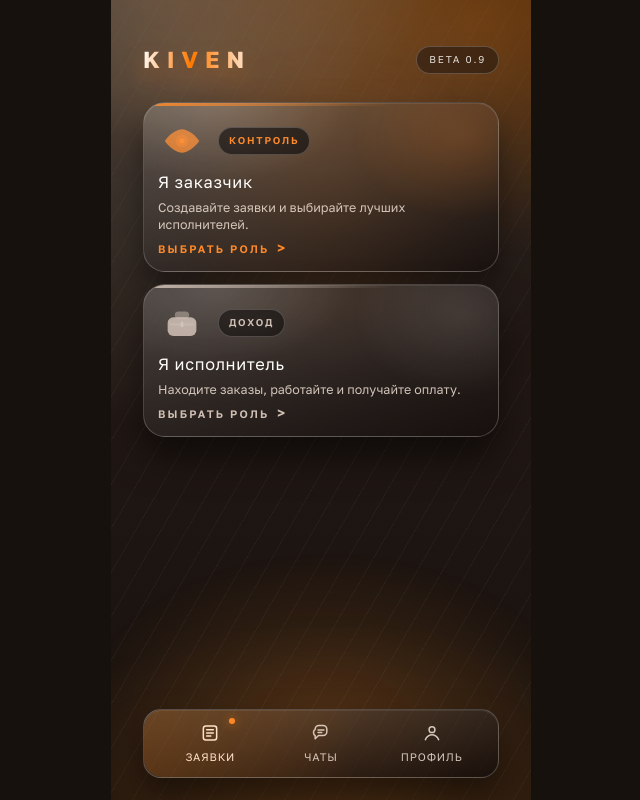
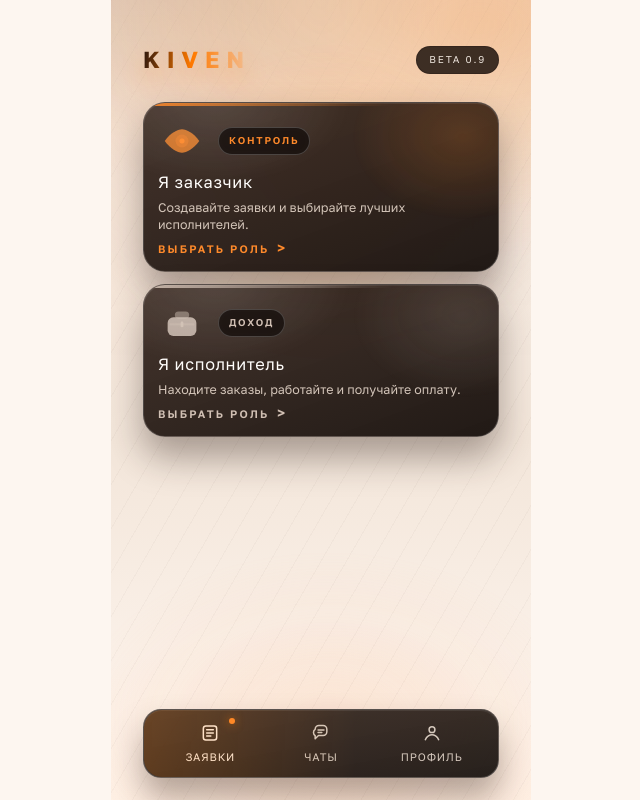
Before and after one commit to GameclubPro/misha, a React (Vite) app: page / in a window 1280 px wide. Shown: the whole page, without its empty margins (319-959 px from the left). Built offline with nearby package versions, Linux system fonts and the light colour scheme; a web font is replaced by a local one.

Commit message:
intro screen

```diff
--- a/src/App.css
+++ b/src/App.css
@@ -21,19 +21,19 @@
   isolation: isolate;
   color: var(--ink);
   background:
-    radial-gradient(1200px 600px at 82% -18%, rgba(255, 122, 0, 0.32), transparent 60%),
-    radial-gradient(900px 600px at 18% 10%, rgba(255, 228, 200, 0.24), transparent 58%),
-    radial-gradient(700px 520px at 52% 120%, rgba(255, 143, 43, 0.24), transparent 65%),
-    linear-gradient(180deg, #17110d 0%, #211814 45%, #17110d 100%);
+    radial-gradient(1200px 600px at 82% -18%, rgba(255, 122, 0, 0.24), transparent 60%),
+    radial-gradient(900px 600px at 18% 10%, rgba(255, 214, 182, 0.4), transparent 58%),
+    radial-gradient(700px 520px at 52% 120%, rgba(255, 143, 43, 0.18), transparent 65%),
+    linear-gradient(180deg, #fff7f1 0%, #f3e6da 55%, #fff7f1 100%);
 }
 
 .screen[data-screen="customer"] {
   gap: 12px;
   background:
-    radial-gradient(900px 500px at 20% -10%, rgba(255, 122, 0, 0.26), transparent 62%),
-    radial-gradient(680px 420px at 90% 12%, rgba(255, 230, 204, 0.22), transparent 60%),
-    radial-gradient(620px 420px at 50% 120%, rgba(255, 143, 43, 0.22), transparent 62%),
-    linear-gradient(180deg, #17110d 0%, #221915 60%, #17110d 100%);
+    radial-gradient(900px 500px at 20% -10%, rgba(255, 122, 0, 0.22), transparent 62%),
+    radial-gradient(680px 420px at 90% 12%, rgba(255, 214, 182, 0.35), transparent 60%),
+    radial-gradient(620px 420px at 50% 120%, rgba(255, 143, 43, 0.16), transparent 62%),
+    linear-gradient(180deg, #fff7f1 0%, #f1e3d6 60%, #fff7f1 100%);
 }
 
 .screen::before {
@@ -41,9 +41,9 @@
   position: absolute;
   inset: -18% -12%;
   background:
-    radial-gradient(420px 260px at 16% 12%, rgba(255, 255, 255, 0.22), transparent 70%),
-    radial-gradient(520px 320px at 78% 18%, rgba(255, 122, 0, 0.28), transparent 72%),
-    radial-gradient(360px 240px at 50% 80%, rgba(255, 143, 43, 0.2), transparent 70%);
+    radial-gradient(420px 260px at 16% 12%, rgba(38, 26, 20, 0.12), transparent 70%),
+    radial-gradient(520px 320px at 78% 18%, rgba(255, 122, 0, 0.22), transparent 72%),
+    radial-gradient(360px 240px at 50% 80%, rgba(255, 197, 164, 0.24), transparent 70%);
   filter: blur(6px);
   opacity: 0.9;
   animation: aurora 18s ease-in-out infinite;
@@ -56,10 +56,10 @@
   position: absolute;
   inset: 0;
   background:
-    linear-gradient(180deg, rgba(0, 0, 0, 0.45) 0%, rgba(0, 0, 0, 0) 48%),
-    radial-gradient(120% 80% at 50% 0%, rgba(255, 255, 255, 0.2), transparent 60%),
-    repeating-linear-gradient(120deg, rgba(255, 255, 255, 0.1) 0 1px, transparent 1px 22px);
-  opacity: 0.35;
+    linear-gradient(180deg, rgba(42, 26, 20, 0.18) 0%, rgba(42, 26, 20, 0) 48%),
+    radial-gradient(120% 80% at 50% 0%, rgba(255, 255, 255, 0.55), transparent 60%),
+    repeating-linear-gradient(120deg, rgba(42, 26, 20, 0.08) 0 1px, transparent 1px 22px);
+  opacity: 0.32;
   pointer-events: none;
   z-index: 0;
 }
@@ -75,7 +75,7 @@
 }
 
 .hero {
-  color: #fffdfb;
+  color: var(--ink);
   text-align: left;
   animation: hero-in 0.7s ease-out both;
 }
@@ -94,7 +94,7 @@
   font-size: 1.45rem;
   line-height: 1;
   text-transform: uppercase;
-  background: linear-gradient(92deg, #fffdfb 0%, #ff7a00 45%, #fff1e7 100%);
+  background: linear-gradient(92deg, #2a170f 0%, #ff7a00 45%, #f2c6a2 100%);
   -webkit-background-clip: text;
   background-clip: text;
   -webkit-text-fill-color: transparent;
@@ -108,9 +108,9 @@
 .hero-pill {
   padding: 6px 12px;
   border-radius: 999px;
-  border: 1px solid rgba(255, 255, 255, 0.2);
-  background: rgba(26, 18, 14, 0.5);
-  color: rgba(255, 252, 248, 0.86);
+  border: 1px solid rgba(42, 26, 20, 0.4);
+  background: rgba(36, 24, 18, 0.88);
+  color: rgba(255, 247, 240, 0.9);
   font-size: 0.62rem;
   letter-spacing: 0.18em;
   text-transform: uppercase;
@@ -145,13 +145,13 @@
   font-family: var(--font-title);
   font-size: clamp(24px, 5.4vw, 32px);
   letter-spacing: 0.01em;
-  color: #fffdfb;
+  color: var(--ink);
 }
 
 .customer-copy p {
   margin: 6px 0 0;
   font-size: 0.95rem;
-  color: rgba(245, 235, 227, 0.82);
+  color: var(--muted);
 }
 
 .search-card {
@@ -160,10 +160,10 @@
   gap: 10px;
   padding: 12px 14px;
   border-radius: 18px;
-  background: linear-gradient(150deg, rgba(255, 255, 255, 0.14) 0%, rgba(22, 16, 12, 0.76) 100%);
-  border: 1px solid rgba(255, 255, 255, 0.2);
+  background: linear-gradient(150deg, rgba(46, 32, 25, 0.92) 0%, rgba(24, 16, 12, 0.94) 100%);
+  border: 1px solid rgba(255, 255, 255, 0.14);
   box-shadow:
-    0 18px 32px rgba(0, 0, 0, 0.45),
+    0 18px 32px rgba(42, 26, 20, 0.32),
     inset 0 1px 0 rgba(255, 255, 255, 0.08);
   backdrop-filter: blur(18px);
   -webkit-backdrop-filter: blur(18px);
@@ -176,12 +176,12 @@
   background: transparent;
   font: inherit;
   font-size: 0.86rem;
-  color: #fffdfb;
+  color: #fff7f0;
   outline: none;
 }
 
 .search-card input::placeholder {
-  color: rgba(235, 220, 210, 0.7);
+  color: rgba(240, 224, 212, 0.65);
 }
 
 .search-icon,
@@ -207,7 +207,7 @@
   border: 1px solid rgba(255, 255, 255, 0.16);
   background: linear-gradient(140deg, rgba(255, 122, 0, 0.48), rgba(255, 214, 182, 0.45));
   color: #fff3e7;
-  box-shadow: 0 12px 20px rgba(0, 0, 0, 0.35);
+  box-shadow: 0 12px 20px rgba(42, 26, 20, 0.25);
 }
 
 .filter-btn svg {
@@ -231,7 +231,7 @@
   font-weight: 600;
   letter-spacing: 0.12em;
   text-transform: uppercase;
-  color: rgba(255, 244, 236, 0.95);
+  color: rgba(42, 26, 20, 0.75);
 }
 
 .popular-grid {
@@ -254,8 +254,8 @@
   font-weight: 600;
   position: relative;
   overflow: hidden;
-  background: linear-gradient(150deg, rgba(255, 255, 255, 0.12) 0%, rgba(20, 14, 12, 0.74) 100%);
-  box-shadow: 0 16px 26px rgba(0, 0, 0, 0.45);
+  background: linear-gradient(150deg, rgba(50, 36, 28, 0.92) 0%, rgba(21, 14, 11, 0.95) 100%);
+  box-shadow: 0 16px 26px rgba(42, 26, 20, 0.35);
   backdrop-filter: blur(16px);
   -webkit-backdrop-filter: blur(16px);
 }
@@ -319,12 +319,12 @@
   grid-template-columns: auto 1fr auto;
   align-items: center;
   gap: 10px;
-  background: linear-gradient(150deg, rgba(255, 255, 255, 0.12) 0%, rgba(20, 14, 12, 0.76) 100%);
+  background: linear-gradient(150deg, rgba(50, 36, 28, 0.92) 0%, rgba(21, 14, 11, 0.95) 100%);
   color: #fffdfb;
   font-size: 0.8rem;
   font-weight: 600;
   text-align: left;
-  box-shadow: 0 14px 24px rgba(0, 0, 0, 0.4);
+  box-shadow: 0 14px 24px rgba(42, 26, 20, 0.32);
   backdrop-filter: blur(16px);
   -webkit-backdrop-filter: blur(16px);
 }
@@ -385,7 +385,7 @@
   font-size: 0.95rem;
   font-weight: 600;
   letter-spacing: 0.05em;
-  color: #1b0f08;
+  color: var(--ink);
   background: linear-gradient(120deg, #ff7a00 0%, #ffb36a 45%, #fff4ea 100%);
   box-shadow:
     0 20px 32px rgba(255, 122, 0, 0.35),
@@ -419,7 +419,7 @@
   overflow: hidden;
   border: 1px solid rgba(255, 255, 255, 0.2);
   border-radius: 22px;
-  background: linear-gradient(160deg, rgba(255, 255, 255, 0.14) 0%, rgba(20, 14, 12, 0.76) 100%);
+  background: linear-gradient(160deg, rgba(54, 38, 30, 0.92) 0%, rgba(21, 14, 11, 0.95) 100%);
   padding: 14px 14px 12px;
   min-height: 134px;
   display: flex;
@@ -427,7 +427,7 @@
   gap: 6px;
   text-align: left;
   box-shadow:
-    0 20px 36px rgba(0, 0, 0, 0.5),
+    0 20px 36px rgba(42, 26, 20, 0.38),
     inset 0 1px 0 rgba(255, 255, 255, 0.08);
   backdrop-filter: blur(18px);
   -webkit-backdrop-filter: blur(18px);
@@ -440,7 +440,7 @@
   position: absolute;
   inset: 0;
   background:
-    radial-gradient(200px 120px at 20% 0%, rgba(255, 255, 255, 0.2), transparent 70%),
+    radial-gradient(200px 120px at 20% 0%, rgba(255, 255, 255, 0.16), transparent 70%),
     radial-gradient(160px 120px at 90% 20%, var(--card-accent-soft), transparent 70%);
   pointer-events: none;
   opacity: 0.7;
@@ -474,7 +474,7 @@
   border-color: rgba(255, 122, 0, 0.6);
   box-shadow:
     0 22px 36px rgba(255, 122, 0, 0.25),
-    0 10px 18px rgba(0, 0, 0, 0.45);
+    0 10px 18px rgba(42, 26, 20, 0.4);
   transform: translateY(-2px);
 }
 
@@ -512,7 +512,7 @@
   text-transform: uppercase;
   letter-spacing: 0.18em;
   font-weight: 600;
-  background: rgba(16, 12, 10, 0.65);
+  background: rgba(22, 15, 12, 0.75);
   backdrop-filter: blur(8px);
   -webkit-backdrop-filter: blur(8px);
 }
@@ -562,9 +562,9 @@
   width: 100%;
   padding: 12px 14px;
   border-radius: 18px;
-  background: linear-gradient(170deg, rgba(255, 255, 255, 0.12) 0%, rgba(18, 12, 10, 0.78) 100%);
+  background: linear-gradient(170deg, rgba(50, 36, 28, 0.9) 0%, rgba(20, 14, 11, 0.92) 100%);
   border: 1px solid rgba(255, 255, 255, 0.2);
-  box-shadow: 0 20px 34px rgba(0, 0, 0, 0.5);
+  box-shadow: 0 20px 32px rgba(42, 26, 20, 0.35);
   position: relative;
   display: grid;
   grid-template-columns: repeat(3, 1fr);
--- a/src/index.css
+++ b/src/index.css
@@ -1,13 +1,13 @@
 :root {
-  --bg: #17110d;
-  --surface: rgba(28, 21, 17, 0.68);
-  --surface-strong: rgba(38, 28, 22, 0.84);
-  --ink: #fffdfb;
-  --muted: #f0e1d6;
+  --bg: #fdf6f0;
+  --surface: rgba(40, 28, 22, 0.08);
+  --surface-strong: rgba(40, 28, 22, 0.18);
+  --ink: #2a170f;
+  --muted: #6b5447;
   --accent: #ff8a2b;
   --accent-strong: #ff7a00;
   --accent-warm: #ffd2a1;
-  --stroke: rgba(255, 255, 255, 0.24);
+  --stroke: rgba(42, 26, 20, 0.2);
   --tg-safe-top: env(safe-area-inset-top, 0px);
   --font-body: "Golos Text", "Manrope", sans-serif;
   --font-title: "Golos Display", "Golos Text", sans-serif;
```
